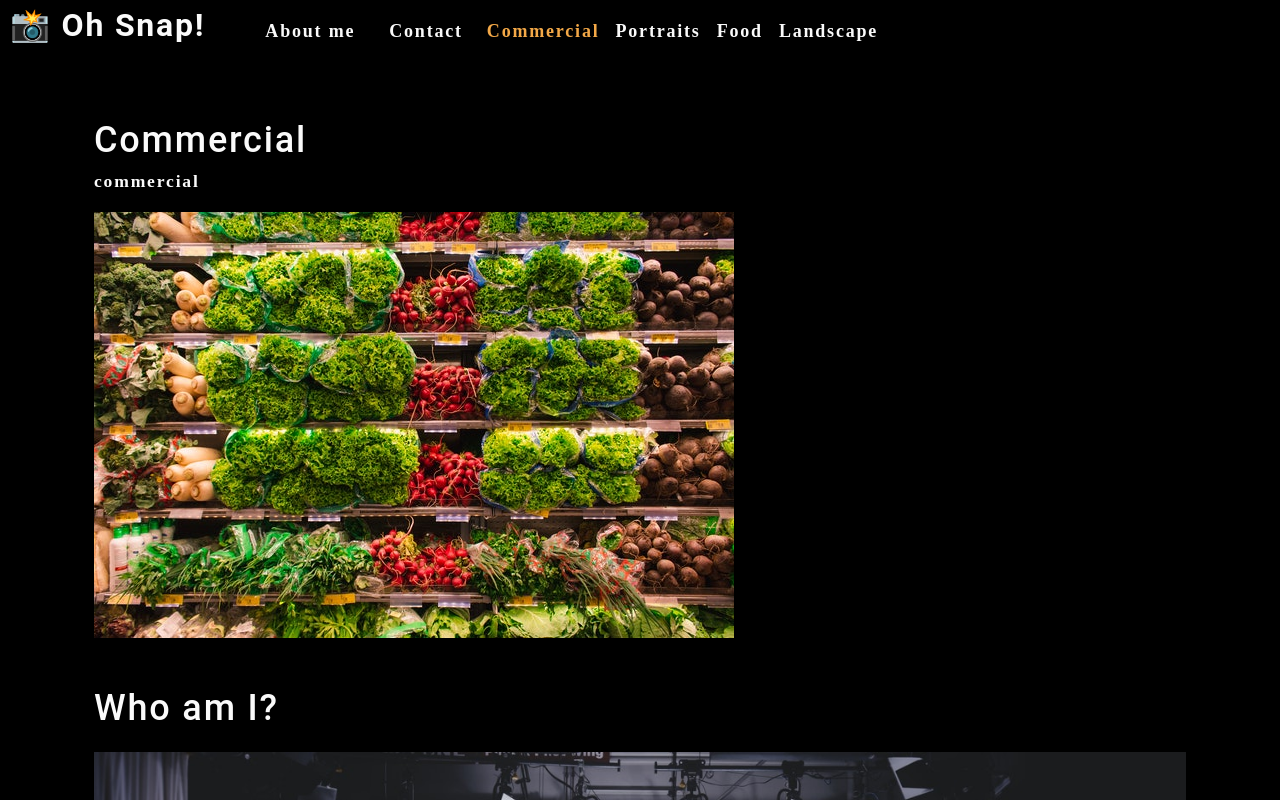
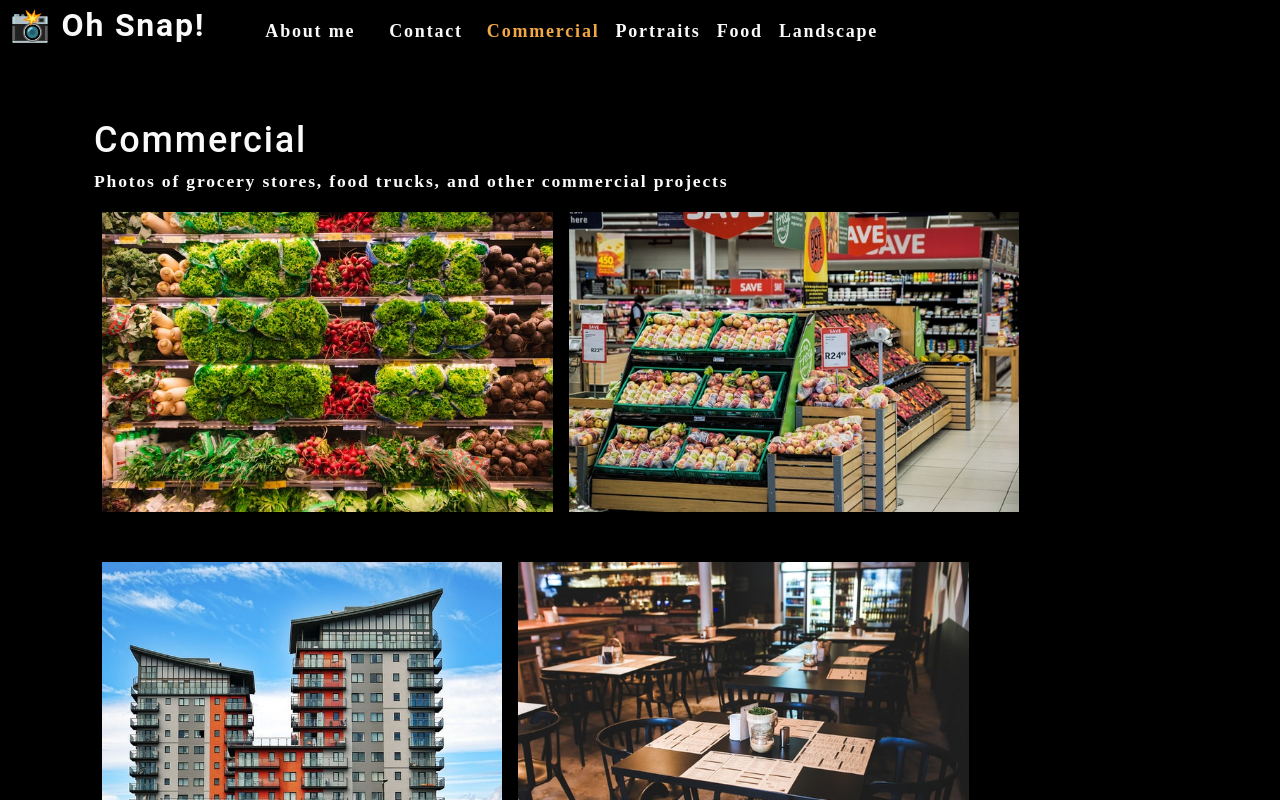
Before and after one commit to mmcginley81/photo-prof, a React (Create React App) app in the folder photo-port/: page / in a window 1280 px wide. Shown: the top 800 px of the page. Built offline with nearby package versions, Linux system fonts and the light colour scheme.

Commit message:
finished 20-3 without test gallery is functioning

```diff
--- a/photo-port/src/App.js
+++ b/photo-port/src/App.js
@@ -24,10 +24,8 @@
         currentCategory={currentCategory}
       ></Nav>
       <main>
-        <div>
-          <Gallery></Gallery>
-          <About></About>
-        </div>
+        <Gallery currentCategory={currentCategory}></Gallery>
+        <About></About>
       </main>
     </div>
   );
--- a/photo-port/src/components/Gallery/index.js
+++ b/photo-port/src/components/Gallery/index.js
@@ -1,24 +1,14 @@
 import React from 'react';
-import { capitalizeFirstLetter } from '../../utils/helpers'
-import photo from "../../assets/small/commercial/0.jpg";
-
-
+import PhotoList from '../PhotoList';
+import { capitalizeFirstLetter } from '../../utils/helpers';
 
 function Gallery(props) {
-  const currentCategory = {
-    name: "commercial",
-    description: "Photos of grocery stores, food trucks, and other commercial projects"
-  }
-
+  const { currentCategory } = props;
   return (
     <section>
-      <h1>{capitalizeFirstLetter(currentCategory.name)}</h1>
-      <p>{currentCategory.name}</p>
-      <div>
-        <img
-          src={photo} alt="something"
-          />
-      </div>
+      <h1 data-testid="h1tag">{capitalizeFirstLetter(currentCategory.name)}</h1>
+      <p>{currentCategory.description}</p>
+      <PhotoList category={currentCategory.name} />
     </section>
   );
 }
--- /dev/null
+++ b/photo-port/src/components/PhotoList/index.js
@@ -0,0 +1,122 @@
+import React, { useState } from 'react';
+//import Modal from '../Modal';
+
+const PhotoList = ({ category }) => {
+
+  const [photos] = useState([
+    {
+      name: 'Grocery aisle',
+      category: 'commercial',
+      description: 'Lorem ipsum dolor sit amet, consectetur adipiscing elit. Nunc ultricie',
+    },
+    {
+      name: 'Grocery booth',
+      category: 'commercial',
+      description: 'Lorem ipsum dolor sit amet, consectetur adipiscing elit. Nunc ultricie',
+    },
+    {
+      name: 'Building exterior',
+      category: 'commercial',
+      description: 'Lorem ipsum dolor sit amet, consectetur adipiscing elit. Nunc ultricie',
+    },
+    {
+      name: 'Restaurant table',
+      category: 'commercial',
+      description: 'Lorem ipsum dolor sit amet, consectetur adipiscing elit. Nunc ultricie',
+    },
+    {
+      name: 'Cafe interior',
+      category: 'commercial',
+      description: 'Lorem ipsum dolor sit amet, consectetur adipiscing elit. Nunc ultricie',
+    },
+    {
+      name: 'Cat green eyes',
+      category: 'portraits',
+      description: 'Lorem ipsum dolor sit amet, consectetur adipiscing elit. Nunc ultricie',
+    },
+    {
+      name: 'Green parrot',
+      category: 'portraits',
+      description: 'Lorem ipsum dolor sit amet, consectetur adipiscing elit. Nunc ultricie',
+    },
+    {
+      name: 'Yellow macaw',
+      category: 'portraits',
+      description: 'Lorem ipsum dolor sit amet, consectetur adipiscing elit. Nunc ultricie',
+    },
+    {
+      name: 'Pug smile',
+      category: 'portraits',
+      description: 'Lorem ipsum dolor sit amet, consectetur adipiscing elit. Nunc ultricie',
+    },
+    {
+      name: 'Pancakes',
+      category: 'food',
+      description: 'Lorem ipsum dolor sit amet, consectetur adipiscing elit. Nunc ultricie',
+    },
+    {
+      name: 'Burrito',
+      category: 'food',
+      description: 'Lorem ipsum dolor sit amet, consectetur adipiscing elit. Nunc ultricie',
+    },
+    {
+      name: 'Scallop pasta',
+      category: 'food',
+      description: 'Lorem ipsum dolor sit amet, consectetur adipiscing elit. Nunc ultricie',
+    },
+    {
+      name: 'Burger',
+      category: 'food',
+      description: 'Lorem ipsum dolor sit amet, consectetur adipiscing elit. Nunc ultricie',
+    },
+    {
+      name: 'Fruit bowl',
+      category: 'food',
+      description: 'Lorem ipsum dolor sit amet, consectetur adipiscing elit. Nunc ultricie',
+    },
+    {
+      name: 'Green river',
+      category: 'landscape',
+      description: 'Lorem ipsum dolor sit amet, consectetur adipiscing elit. Nunc ultricie',
+    },
+    {
+      name: 'Docks',
+      category: 'landscape',
+      description: 'Lorem ipsum dolor sit amet, consectetur adipiscing elit. Nunc ultricie',
+    },
+    {
+      name: 'Panoramic village by sea',
+      category: 'landscape',
+      description: 'Lorem ipsum dolor sit amet, consectetur adipiscing elit. Nunc ultricie',
+    },
+    {
+      name: 'Domestic landscape',
+      category: 'landscape',
+      description: 'Lorem ipsum dolor sit amet, consectetur adipiscing elit. Nunc ultricie',
+    },
+    {
+      name: 'Park bench',
+      category: 'landscape',
+      description: 'Lorem ipsum dolor sit amet, consectetur adipiscing elit. Nunc ultricie',
+    },
+  ]);
+
+  const currentPhotos = photos.filter((photo) => photo.category === category);
+
+  return (
+    <div>
+      <div className="flex-row">
+        {currentPhotos.map((image, i) => (
+          <img
+            src={require( `../../assets/small/${category}/${i}.jpg` ).default}
+            alt={image.name}
+            className="img-thumbnail mx-1"
+            key={image.name}
+          />
+        ))}
+      </div>
+    </div>
+  );
+};
+
+export default PhotoList;
```
Also changed, not shown: 1 other file (tests, documents, lock files or other folders).
